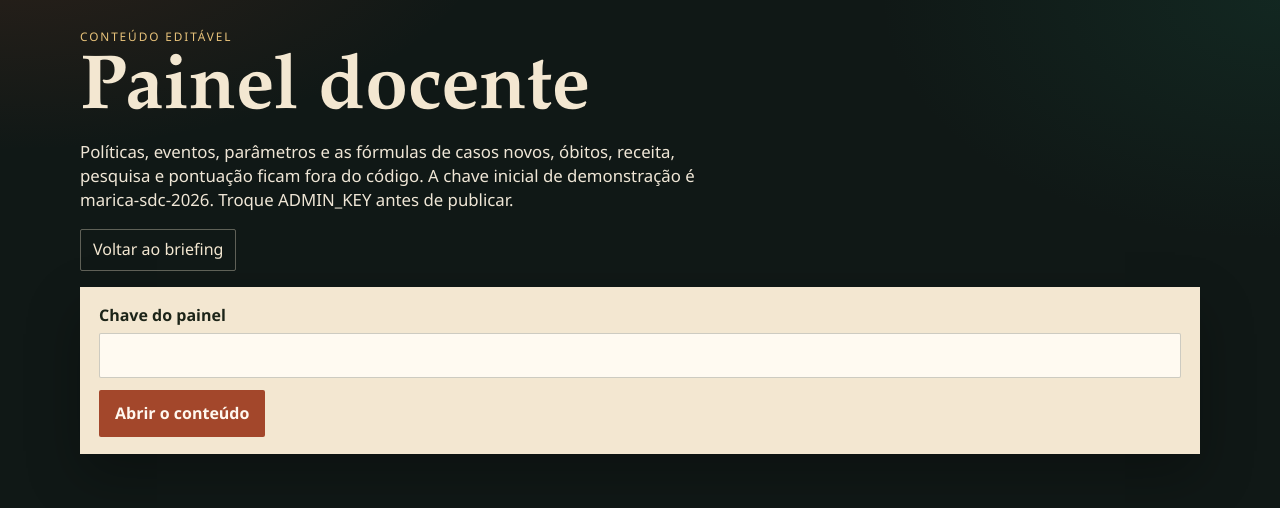
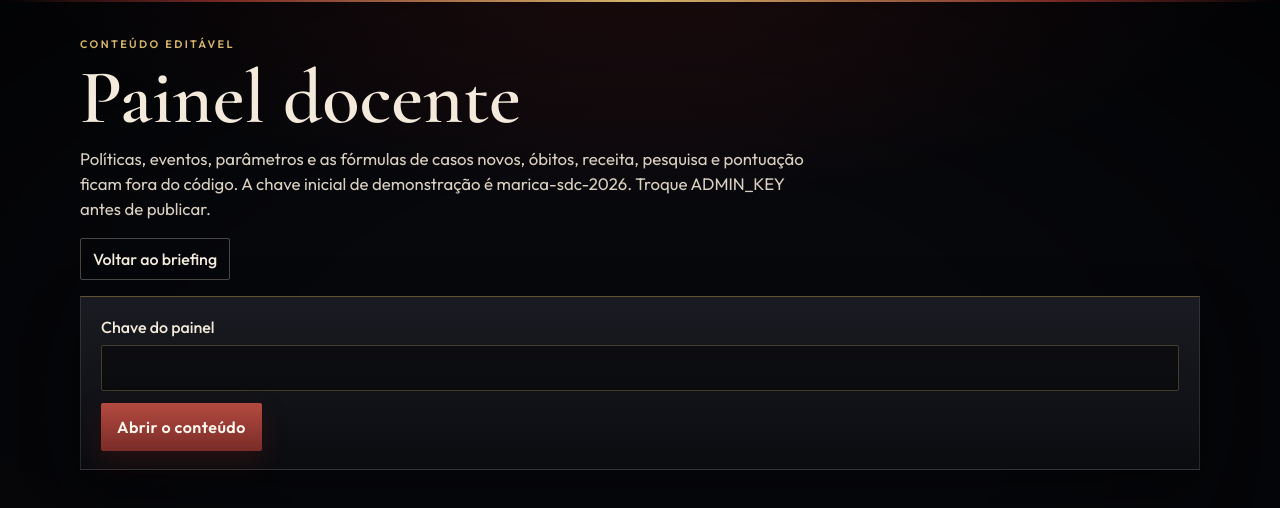
Before and after one commit to LuanaPZenha/SdC, a Next.js app: page /admin in a window 1280 px wide. Shown: the top 508 px of the page. Built offline with nearby package versions, Linux system fonts and the light colour scheme.

Commit message:
Escurece a sala e troca a tipografia
A interface passa a uma sala escura, com filete de latão e papel só nos dossiês. Os títulos usam Cormorant Garamond e o texto, Outfit.

```diff
--- a/src/app/globals.css
+++ b/src/app/globals.css
@@ -1,17 +1,21 @@
 :root {
-  --ink: #1c2418;
-  --muted: #5c6756;
-  --paper: #f3e7d1;
-  --paper-2: #e7d7b8;
-  --line: rgba(28, 36, 24, 0.14);
-  --sea: #101816;
-  --copper: #a3472b;
-  --copper-deep: #7c301c;
-  --brass: #9a7433;
-  --ok: #1d6b52;
-  --danger: #8e2e2c;
-  --foam: #d7e4d6;
-  --shadow: 0 22px 50px rgba(0, 0, 0, 0.28);
+  --ink: #16141a;
+  --ink-soft: #4a453c;
+  --muted: #a3988c;
+  --paper: #f3eadc;
+  --paper-2: #e6d9c4;
+  --line: rgba(243, 234, 220, 0.12);
+  --line-strong: rgba(212, 181, 106, 0.42);
+  --sea: #07080c;
+  --panel: rgba(16, 17, 22, 0.86);
+  --copper: #9c3a32;
+  --copper-deep: #6e241e;
+  --brass: #d4b56a;
+  --brass-dim: #8d7340;
+  --ok: #3f8f72;
+  --danger: #d15a52;
+  --foam: #d7e0d8;
+  --shadow: 0 22px 50px rgba(0, 0, 0, 0.46);
   color-scheme: dark;
 }
 
@@ -19,17 +23,48 @@
 
 html, body { margin: 0; padding: 0; }
 
+html { background: var(--sea); }
+
 body {
   min-height: 100dvh;
   background:
-    radial-gradient(900px 420px at 0% -10%, rgba(163, 71, 43, 0.2), transparent 55%),
-    radial-gradient(800px 480px at 100% 0%, rgba(29, 107, 82, 0.18), transparent 50%),
+    radial-gradient(1100px 520px at 50% -12%, rgba(140, 36, 32, 0.28), transparent 58%),
+    radial-gradient(720px 480px at 100% 110%, rgba(32, 36, 58, 0.45), transparent 52%),
+    radial-gradient(640px 420px at -10% 80%, rgba(48, 18, 16, 0.35), transparent 50%),
     var(--sea);
   color: var(--paper);
-  font-family: "Segoe UI", "Avenir Next", "Trebuchet MS", sans-serif;
+  font-family: var(--font-body), "Segoe UI", sans-serif;
   font-size: 16px;
-  line-height: 1.45;
+  line-height: 1.5;
+  font-weight: 400;
 }
+
+body::before {
+  content: "";
+  position: fixed;
+  inset: 0;
+  pointer-events: none;
+  background: radial-gradient(ellipse at center, transparent 42%, rgba(0, 0, 0, 0.62) 100%);
+  z-index: 0;
+}
+
+body::after {
+  content: "";
+  position: fixed;
+  top: 0;
+  left: 0;
+  right: 0;
+  height: 2px;
+  pointer-events: none;
+  background: linear-gradient(90deg, transparent, #7a2a26 18%, var(--brass) 50%, #7a2a26 82%, transparent);
+  z-index: 40;
+}
+
+body > * { position: relative; z-index: 1; }
+
+::selection { background: rgba(156, 58, 50, 0.9); color: #fff6ee; }
+
+:focus-visible { outline: 2px solid var(--brass); outline-offset: 2px; }
 
 button, input, select, textarea { font: inherit; }
 
@@ -44,16 +79,20 @@ a { color: inherit; }
   background: var(--paper);
   color: var(--ink);
   padding: 8px 12px;
+  z-index: 50;
 }
 
 .skip:focus { top: 12px; }
 
-.display { font-family: "Palatino Linotype", Palatino, "Book Antiqua", Georgia, serif; }
+.display {
+  font-family: var(--font-title), Georgia, serif;
+  font-weight: 600;
+}
 
 .game-title {
-  font-family: var(--font-title), "Palatino Linotype", Palatino, Georgia, serif;
-  font-weight: 900;
-  letter-spacing: 0.08em;
+  font-family: var(--font-title), Georgia, serif;
+  font-weight: 700;
+  letter-spacing: 0.06em;
   text-transform: uppercase;
   display: flex;
   align-items: center;
@@ -61,21 +100,23 @@ a { color: inherit; }
 }
 
 .biohazard {
-  width: 1.2em;
-  height: 1.2em;
+  width: 1.05em;
+  height: 1.05em;
   flex: none;
   color: #d61f18;
+  filter: drop-shadow(0 0 8px rgba(214, 31, 24, 0.45));
 }
 
-.home h1 .biohazard { width: 0.82em; height: 0.82em; }
+.home h1 .biohazard { width: 0.78em; height: 0.78em; }
 
-.home, .rank-page, .admin-page { width: min(1120px, calc(100% - 32px)); margin: 0 auto; padding: 28px 0 64px; }
+.home, .rank-page, .admin-page { width: min(1120px, calc(100% - 32px)); margin: 0 auto; padding: 36px 0 72px; }
 
 .kicker {
-  letter-spacing: 0.16em;
+  letter-spacing: 0.22em;
   text-transform: uppercase;
-  font-size: 0.74rem;
-  color: #e7c27a;
+  font-size: 0.68rem;
+  font-weight: 600;
+  color: var(--brass);
 }
 
 h1, h2, h3, p { margin-top: 0; }
@@ -88,53 +129,62 @@ h1, h2, h3, p { margin-top: 0; }
 }
 
 .home h1.game-title {
-  font-weight: 900;
+  font-weight: 700;
   flex-wrap: nowrap;
-  font-size: clamp(1.05rem, 4.5vw, 3.85rem);
-  line-height: 1;
-  letter-spacing: 0.045em;
+  font-size: clamp(1.15rem, 4.6vw, 4.15rem);
+  line-height: 0.95;
+  letter-spacing: 0.04em;
 }
 
 .home h1.game-title span { white-space: nowrap; }
 
-.lede { max-width: 68ch; color: #efe6d6; font-size: 1.05rem; }
+.lede { max-width: 68ch; color: #d9d0c2; font-size: 1.05rem; }
 
-.grid-3, .grid-2 { display: grid; gap: 14px; margin: 22px 0; }
+.grid-3, .grid-2 { display: grid; gap: 14px; margin: 26px 0; }
 
 .grid-3 { grid-template-columns: repeat(3, 1fr); }
 
 .grid-2 { grid-template-columns: 1.2fr 0.8fr; }
 
-.sheet, .panel, .dossier, .card, .choice, .table-wrap, .admin-card {
-  background: var(--paper);
-  color: var(--ink);
+.sheet, .panel, .card, .table-wrap, .admin-card, .plate, .side-block, .gauge, .date-block {
+  background:
+    linear-gradient(180deg, rgba(28, 29, 36, 0.94), rgba(12, 13, 17, 0.94));
+  color: var(--paper);
+  border: 1px solid var(--line);
+  box-shadow: var(--shadow);
 }
 
 .sheet, .panel, .admin-card, .table-wrap {
-  padding: 16px 18px;
-  border: 1px solid transparent;
-  box-shadow: var(--shadow);
+  padding: 18px 20px;
 }
 
-.sheet h2, .panel h2, .admin-card h2 { font-size: 1.35rem; margin-bottom: 8px; }
+.sheet, .panel, .admin-card {
+  border-top: 1px solid var(--line-strong);
+}
+
+.sheet h2, .panel h2, .admin-card h2 { font-size: 1.65rem; margin-bottom: 8px; letter-spacing: 0.01em; }
 
 .sheet p, .panel p, .muted { color: var(--muted); }
 
 .sheet ul { margin: 0; padding-left: 18px; }
 
-.field { display: flex; flex-direction: column; gap: 6px; margin-bottom: 12px; font-weight: 650; }
+.sheet li + li { margin-top: 4px; }
 
-.field span, .check span { font-weight: 650; }
+.field { display: flex; flex-direction: column; gap: 6px; margin-bottom: 12px; font-weight: 500; }
+
+.field span, .check span { font-weight: 500; }
 
 input, select, textarea {
-  background: #fffaf1;
-  color: var(--ink);
-  border: 1px solid rgba(28, 36, 24, 0.22);
+  background: rgba(0, 0, 0, 0.38);
+  color: var(--paper);
+  border: 1px solid rgba(212, 181, 106, 0.28);
   border-radius: 2px;
   padding: 10px 12px;
 }
 
 textarea { min-height: 110px; resize: vertical; }
+
+input[type="radio"], input[type="checkbox"] { accent-color: var(--copper); }
 
 .checks { display: grid; gap: 8px; }
 
@@ -143,8 +193,14 @@ textarea { min-height: 110px; resize: vertical; }
   grid-template-columns: auto 1fr;
   gap: 10px;
   align-items: start;
-  padding: 8px;
-  background: rgba(255, 250, 241, 0.7);
+  padding: 8px 10px;
+  background: rgba(255, 248, 235, 0.03);
+  border: 1px solid rgba(255, 248, 235, 0.06);
+}
+
+.check:has(input:checked) {
+  border-color: rgba(212, 181, 106, 0.5);
+  background: rgba(212, 181, 106, 0.08);
 }
 
 .actions, .row { display: flex; flex-wrap: wrap; gap: 10px; align-items: center; }
@@ -159,68 +215,94 @@ textarea { min-height: 110px; resize: vertical; }
 }
 
 .button, .end-day, .choice {
-  background: var(--copper);
-  color: #fff8ef;
+  background: linear-gradient(180deg, #b44a40 0%, #7a2c28 100%);
+  color: #fff6ee;
   padding: 12px 16px;
-  font-weight: 700;
+  font-weight: 600;
+  letter-spacing: 0.03em;
+  box-shadow: 0 10px 24px rgba(90, 22, 18, 0.35);
 }
 
-.button.secondary, .tab, .text-link, .card button.ghost {
+.button:hover, .end-day:hover, .choice:hover { filter: brightness(1.08); }
+
+.button.secondary, .text-link {
   background: transparent;
-  color: var(--ink);
-  border: 1px solid rgba(28, 36, 24, 0.22);
-}
-
-.home .button.secondary, .rank-page .text-link, .admin-page .text-link, .top-link {
   color: var(--paper);
-  border-color: rgba(243, 231, 209, 0.35);
+  border: 1px solid rgba(243, 234, 220, 0.28);
+  box-shadow: none;
+  font-weight: 500;
   padding: 8px 12px;
 }
 
-.button:disabled, .choice:disabled, .card button:disabled, .end-day:disabled { opacity: 0.45; cursor: not-allowed; }
+.dossier .button.secondary {
+  color: var(--ink);
+  border-color: rgba(22, 20, 26, 0.22);
+}
+
+.button:disabled, .choice:disabled, .card button:disabled, .end-day:disabled { opacity: 0.45; cursor: not-allowed; filter: none; }
 
 .error {
-  background: #f3d2cb;
-  color: #6d221c;
+  background: #3a1c1c;
+  color: #f0c7c2;
+  border: 1px solid rgba(209, 90, 82, 0.45);
   padding: 10px 12px;
   margin: 10px 0;
 }
 
 .ok-note {
-  background: #d7ebdf;
-  color: #164838;
+  background: #163028;
+  color: #cfe6da;
+  border: 1px solid rgba(63, 143, 114, 0.4);
   padding: 10px 12px;
 }
 
 .storage { font-size: 0.92rem; }
 
-.room { min-height: 100dvh; display: grid; grid-template-rows: auto 1fr auto; }
+.room { min-height: 100dvh; display: grid; grid-template-rows: auto auto 1fr auto; }
 
 .topbar, .war, .dock { width: min(1280px, calc(100% - 20px)); margin: 0 auto; }
 
-.topbar { display: grid; grid-template-columns: minmax(240px, 330px) 1fr; gap: 16px; padding: 16px 0 8px; align-items: end; }
+.topbar {
+  display: grid;
+  grid-template-columns: minmax(240px, 340px) 1fr;
+  gap: 16px;
+  padding: 18px 0 12px;
+  align-items: end;
+  border-bottom: 1px solid rgba(212, 181, 106, 0.14);
+}
 
 .brand { display: flex; flex-direction: column; gap: 2px; }
 
-.brand a { text-decoration: none; font-size: 1.15rem; line-height: 1.05; letter-spacing: 0.04em; }
+.brand a { text-decoration: none; font-size: 1.28rem; line-height: 1; letter-spacing: 0.05em; }
 
 .brand a span { white-space: nowrap; }
 
+.brand > span:last-child { color: var(--muted); font-size: 0.92rem; }
+
 .gauges { display: grid; grid-template-columns: 1.2fr repeat(3, 1fr); gap: 10px; }
 
-.gauge, .date-block {
-  background: rgba(243, 231, 209, 0.08);
-  border: 1px solid rgba(243, 231, 209, 0.16);
-  padding: 8px 10px;
+.gauge, .date-block { padding: 10px 12px; }
+
+.gauge span, .date-block span, .stat span {
+  display: block;
+  font-size: 0.68rem;
+  letter-spacing: 0.14em;
+  text-transform: uppercase;
+  color: #cbbfa8;
+  font-weight: 600;
 }
 
-.gauge span, .date-block span, .stat span { display: block; font-size: 0.75rem; letter-spacing: 0.04em; text-transform: uppercase; color: #d9ccb4; }
+.gauge strong, .date-block strong, .stat strong {
+  font-family: var(--font-title), Georgia, serif;
+  font-weight: 600;
+  font-size: 1.55rem;
+  letter-spacing: 0.01em;
+  color: var(--paper);
+}
 
-.gauge strong, .date-block strong, .stat strong { font-size: 1.25rem; }
+.date-block .when { text-transform: none; letter-spacing: 0; font-weight: 500; color: var(--muted); }
 
-.date-block .when { text-transform: none; letter-spacing: 0; }
-
-.bar { height: 7px; background: rgba(255, 255, 255, 0.12); margin-top: 6px; }
+.bar { height: 5px; background: rgba(255, 255, 255, 0.08); margin-top: 8px; }
 
 .bar i { display: block; height: 100%; background: var(--brass); }
 
@@ -228,33 +310,33 @@ textarea { min-height: 110px; resize: vertical; }
 
 .bar.bad i { background: var(--danger); }
 
-.war { display: grid; grid-template-columns: minmax(0, 1.45fr) minmax(280px, 0.72fr); gap: 16px; padding-bottom: 16px; }
+.war { display: grid; grid-template-columns: minmax(0, 1.45fr) minmax(280px, 0.72fr); gap: 16px; padding: 16px 0; }
 
-.plate { background: var(--paper); color: var(--ink); padding: 12px; box-shadow: var(--shadow); }
+.plate { padding: 14px; }
 
 .plate-head, .side-block h2, .dock-head { display: flex; justify-content: space-between; gap: 12px; align-items: baseline; }
 
-.atlas { width: 100%; height: auto; display: block; background: #071018; border-radius: 2px; }
+.atlas { width: 100%; height: auto; display: block; background: #05070b; border-radius: 2px; }
 
-.neighbor-land { fill: #24342e; stroke: #15211c; stroke-width: 1; }
+.neighbor-land { fill: #1a211e; stroke: #0e1412; stroke-width: 1; }
 
-.region { cursor: pointer; stroke: rgba(16, 14, 10, 0.9); stroke-width: 1.2; }
+.region { cursor: pointer; stroke: rgba(8, 7, 6, 0.92); stroke-width: 1.2; }
 
-.region.selected { stroke: #f6e7c2; stroke-width: 2.8; }
+.region.selected { stroke: #e4c98a; stroke-width: 2.6; }
 
-.lagoon { fill: #0c3042; stroke: #1c6278; stroke-width: 0.8; pointer-events: none; }
+.lagoon { fill: #071824; stroke: #163e4e; stroke-width: 0.8; pointer-events: none; }
 
-.shore { fill: none; stroke: #d5e7ef; stroke-width: 1.8; pointer-events: none; }
+.shore { fill: none; stroke: rgba(213, 231, 239, 0.55); stroke-width: 1.6; pointer-events: none; }
 
-.map-label { font-size: 13px; font-weight: 700; fill: #f6f1e4; stroke: rgba(8, 10, 8, 0.82); stroke-width: 3px; paint-order: stroke fill; }
+.map-label { font-size: 13px; font-weight: 650; fill: #f6f1e4; stroke: rgba(8, 10, 8, 0.82); stroke-width: 3px; paint-order: stroke fill; }
 
-.map-count { font-size: 11px; font-weight: 650; fill: #f0d7a2; }
+.map-count { font-size: 11px; font-weight: 600; fill: #f0d7a2; }
 
 .city-dot { fill: #f7f3e8; stroke: #1a140e; stroke-width: 1; }
 
-.neighbor-label { fill: rgba(214, 224, 214, 0.55); font-size: 12px; letter-spacing: 0.04em; pointer-events: none; }
+.neighbor-label { fill: rgba(214, 224, 214, 0.48); font-size: 12px; letter-spacing: 0.04em; pointer-events: none; }
 
-.ocean-label { fill: rgba(198, 220, 228, 0.42); font-size: 12px; letter-spacing: 0.34em; pointer-events: none; }
+.ocean-label { fill: rgba(198, 220, 228, 0.32); font-size: 12px; letter-spacing: 0.34em; pointer-events: none; }
 
 .bus-route {
   fill: none;
@@ -306,31 +388,35 @@ textarea { min-height: 110px; resize: vertical; }
 
 .detail { display: grid; grid-template-columns: 1.4fr repeat(4, 1fr); gap: 8px; margin-top: 10px; }
 
-.stat { background: rgba(28, 36, 24, 0.05); padding: 8px; }
+.stat {
+  background: rgba(255, 248, 235, 0.04);
+  border: 1px solid rgba(255, 248, 235, 0.06);
+  padding: 8px 10px;
+}
 
-.stat strong { color: var(--ink); font-size: 1rem; }
+.stat strong { font-size: 1.2rem; }
 
 .side { display: flex; flex-direction: column; gap: 12px; }
 
-.side-block { background: rgba(243, 231, 209, 0.08); border: 1px solid rgba(243, 231, 209, 0.14); padding: 12px; }
+.side-block { padding: 14px; }
 
-.side-block h2 { font-size: 1.15rem; margin: 0 0 8px; }
+.side-block h2 { font-size: 1.45rem; margin: 0 0 8px; }
 
 .faction { margin-bottom: 8px; }
 
-.faction .bar { background: rgba(255, 255, 255, 0.12); }
+.faction .bar { background: rgba(255, 255, 255, 0.08); }
 
 .log { list-style: none; margin: 0; padding: 0; max-height: 180px; overflow: auto; }
 
-.log li { padding: 6px 0; border-top: 1px solid rgba(243, 231, 209, 0.12); font-size: 0.92rem; }
+.log li { padding: 8px 0; border-top: 1px solid var(--line); font-size: 0.92rem; }
 
 .chips { display: flex; flex-wrap: wrap; gap: 6px; }
 
-.chip { border: 1px solid rgba(243, 231, 209, 0.3); padding: 4px 8px; font-size: 0.82rem; }
+.chip { border: 1px solid rgba(212, 181, 106, 0.35); padding: 4px 8px; font-size: 0.82rem; color: #f0e2c4; }
 
 .views, .upgrades, .news, .note { width: min(1280px, calc(100% - 20px)); margin-left: auto; margin-right: auto; }
 
-.views { display: flex; flex-wrap: wrap; gap: 10px; align-items: center; padding-bottom: 12px; }
+.views { display: flex; flex-wrap: wrap; gap: 10px; align-items: center; padding: 12px 0; }
 
 .views .tabs { margin-bottom: 0; }
 
@@ -340,19 +426,20 @@ textarea { min-height: 110px; resize: vertical; }
 
 .news { display: grid; gap: 12px; }
 
-.news .plate-head, .news-popup .plate-head { color: var(--paper); }
-
 .news .log { max-height: none; }
 
-.news-popup { display: grid; gap: 14px; }
+.news .text-link { color: var(--brass); border-color: rgba(212, 181, 106, 0.4); padding: 6px 10px; }
 
-.news-popup .plate-head { color: var(--ink); }
+.upgrades > .plate-head,
+.news > .plate-head {
+  flex-direction: column;
+  align-items: flex-start;
+  gap: 2px;
+  margin-bottom: 14px;
+}
 
-.news-popup article { border-top: 1px solid var(--line); padding-top: 8px; }
-
-.news-popup article:first-of-type { border-top: 0; padding-top: 0; }
-
-.upgrades .plate-head { margin-bottom: 12px; color: var(--paper); }
+.upgrades > .plate-head span,
+.news > .plate-head span { color: var(--muted); font-size: 0.95rem; }
 
 .upgrades .cards { grid-template-columns: repeat(auto-fit, minmax(240px, 1fr)); }
 
@@ -360,39 +447,93 @@ textarea { min-height: 110px; resize: vertical; }
 
 .tabs { display: flex; flex-wrap: wrap; gap: 6px; margin-bottom: 10px; }
 
-.tab { color: var(--paper); padding: 8px 10px; }
+.tab {
+  color: #d9d0c2;
+  background: transparent;
+  border: 1px solid transparent;
+  padding: 9px 14px;
+  letter-spacing: 0.12em;
+  text-transform: uppercase;
+  font-size: 0.74rem;
+  font-weight: 600;
+}
 
-.tab.on { background: var(--paper); color: var(--ink); }
+.tab.on {
+  color: #f6edd8;
+  background: rgba(212, 181, 106, 0.1);
+  border-color: rgba(212, 181, 106, 0.45);
+}
 
 .dock-grid { display: grid; grid-template-columns: 1fr 190px; gap: 10px; }
 
 .cards { display: grid; grid-template-columns: repeat(auto-fit, minmax(210px, 1fr)); gap: 8px; }
 
-.card { padding: 10px; border-left: 4px solid transparent; }
+.card { padding: 14px; border-left: 3px solid transparent; }
 
-.card.on { border-left-color: var(--copper); background: #fff8ee; }
+.card.on {
+  border-left-color: #c4473a;
+  background: linear-gradient(180deg, rgba(72, 24, 22, 0.72), rgba(14, 12, 14, 0.94));
+  box-shadow: inset 0 0 0 1px rgba(196, 71, 58, 0.28), var(--shadow);
+}
 
-.card h3 { margin: 0 0 6px; font-size: 1rem; }
+.card h3 { margin: 0 0 6px; font-size: 1.02rem; letter-spacing: 0.01em; }
 
 .card p { margin: 0 0 8px; color: var(--muted); font-size: 0.92rem; }
 
-.card button, .end-day { width: 100%; }
+.card button {
+  width: 100%;
+  background: transparent;
+  color: var(--paper);
+  border: 1px solid rgba(212, 181, 106, 0.4);
+  padding: 8px 10px;
+  font-weight: 600;
+}
 
-.end-day { min-height: 100%; font-size: 1.05rem; }
+.card.on button {
+  background: linear-gradient(180deg, #b44a40 0%, #7a2c28 100%);
+  border-color: transparent;
+  color: #fff6ee;
+}
+
+.end-day { min-height: 100%; font-size: 1rem; }
 
 .overlay {
   position: fixed;
   inset: 0;
-  background: rgba(8, 12, 10, 0.72);
+  background: rgba(4, 5, 8, 0.78);
   display: grid;
   place-items: center;
   padding: 18px;
   z-index: 30;
+  backdrop-filter: blur(3px);
 }
 
-.dossier { width: min(720px, 100%); max-height: min(88dvh, 860px); overflow: auto; padding: 22px; box-shadow: var(--shadow); }
+.dossier {
+  width: min(720px, 100%);
+  max-height: min(88dvh, 860px);
+  overflow: auto;
+  padding: 26px 26px 22px;
+  background:
+    linear-gradient(180deg, rgba(255, 250, 240, 0.4), transparent 28%),
+    var(--paper);
+  color: var(--ink);
+  border: 1px solid rgba(212, 181, 106, 0.55);
+  box-shadow: 0 30px 80px rgba(0, 0, 0, 0.55);
+}
 
-.dossier h2 { font-size: clamp(1.8rem, 4vw, 2.6rem); line-height: 1; margin-bottom: 8px; }
+.dossier h2 { font-size: clamp(2rem, 4vw, 2.8rem); line-height: 0.95; margin-bottom: 8px; }
+
+.dossier p, .dossier .muted { color: var(--ink-soft); }
+
+.dossier .kicker { color: var(--copper-deep); }
+
+.news-popup { display: grid; gap: 14px; }
+
+.news-popup .plate-head { color: var(--ink); }
+
+.news-popup article { border-top: 1px solid rgba(22, 20, 26, 0.12); padding-top: 8px; }
+
+.news-popup article:first-of-type { border-top: 0; padding-top: 0; }
 
 .choices { display: grid; gap: 8px; }
 
@@ -400,55 +541,81 @@ textarea { min-height: 110px; resize: vertical; }
 
 .stamp {
   display: inline-block;
-  border: 3px solid var(--copper-deep);
+  border: 2px solid var(--copper-deep);
   color: var(--copper-deep);
   text-transform: uppercase;
-  letter-spacing: 0.08em;
-  font-weight: 800;
+  letter-spacing: 0.12em;
+  font-weight: 700;
+  font-size: 0.78rem;
   padding: 6px 10px;
   transform: rotate(-6deg);
   margin-bottom: 8px;
 }
 
-.stamp.win { border-color: var(--ok); color: var(--ok); }
+.stamp.win { border-color: var(--ok); color: #1d6b52; }
 
 .codex { display: grid; gap: 10px; }
 
-.codex article { border-top: 1px solid var(--line); padding-top: 8px; }
+.codex article { border-top: 1px solid rgba(22, 20, 26, 0.12); padding-top: 8px; }
 
 .spark { width: 100%; height: 42px; }
 
 table { width: 100%; border-collapse: collapse; }
 
-th, td { text-align: left; padding: 8px 6px; border-bottom: 1px solid var(--line); vertical-align: top; }
+th, td { text-align: left; padding: 10px 8px; border-bottom: 1px solid var(--line); vertical-align: top; }
 
-.badge { font-size: 0.75rem; font-weight: 800; letter-spacing: 0.04em; text-transform: uppercase; }
+th {
+  font-size: 0.7rem;
+  letter-spacing: 0.12em;
+  text-transform: uppercase;
+  color: var(--brass);
+  font-weight: 600;
+}
 
-.badge.win { color: var(--ok); }
+.badge { font-size: 0.75rem; font-weight: 700; letter-spacing: 0.04em; text-transform: uppercase; }
 
-.badge.lost { color: var(--danger); }
+.badge.win { color: #8fd4b8; }
+
+.badge.lost { color: #f0a39c; }
 
 .admin-layout { display: grid; grid-template-columns: 180px 1fr; gap: 16px; }
 
 .admin-nav { display: flex; flex-direction: column; gap: 6px; }
 
-.admin-nav button { text-align: left; color: var(--paper); background: transparent; border: 1px solid rgba(243, 231, 209, 0.2); padding: 8px; }
+.admin-nav button {
+  text-align: left;
+  color: var(--paper);
+  background: transparent;
+  border: 1px solid rgba(243, 234, 220, 0.16);
+  padding: 8px 10px;
+  letter-spacing: 0.04em;
+}
 
-.admin-nav button.on { background: var(--paper); color: var(--ink); }
+.admin-nav button.on {
+  background: rgba(212, 181, 106, 0.12);
+  color: var(--paper);
+  border-color: rgba(212, 181, 106, 0.5);
+}
 
 .bits { display: flex; flex-wrap: wrap; gap: 6px; }
 
-.bits button { background: #fffaf1; color: var(--ink); border: 1px solid var(--line); padding: 4px 8px; }
+.bits button {
+  background: transparent;
+  color: var(--paper);
+  border: 1px solid rgba(243, 234, 220, 0.22);
+  padding: 4px 8px;
+}
 
-.bits button.on { background: var(--ink); color: var(--paper); }
+.bits button.on { background: var(--brass); color: #1a140c; border-color: var(--brass); }
 
-.loading { padding: 40px; }
+.loading { padding: 48px 20px; color: var(--muted); letter-spacing: 0.08em; text-transform: uppercase; font-size: 0.8rem; }
 
 @media (max-width: 980px) {
   .grid-3, .grid-2, .war, .topbar, .dock-grid, .detail, .admin-layout, .gauges { grid-template-columns: 1fr; }
   .views .end-day { width: 100%; margin-left: 0; }
   .topbar { width: min(1280px, calc(100% - 16px)); }
   .end-day { min-height: 64px; }
+  .home h1.game-title { letter-spacing: 0.02em; }
 }
 
 @media (prefers-reduced-motion: reduce) {
--- a/src/app/layout.tsx
+++ b/src/app/layout.tsx
@@ -1,11 +1,18 @@
 import type { Metadata } from "next";
-import { Cinzel } from "next/font/google";
+import { Cormorant_Garamond, Outfit } from "next/font/google";
 import "./globals.css";
 
-const titleFont = Cinzel({
+const titleFont = Cormorant_Garamond({
   subsets: ["latin", "latin-ext"],
-  weight: ["700", "900"],
+  weight: ["500", "600", "700"],
   variable: "--font-title",
+  display: "swap",
+});
+
+const bodyFont = Outfit({
+  subsets: ["latin", "latin-ext"],
+  weight: ["400", "500", "600", "700"],
+  variable: "--font-body",
   display: "swap",
 });
 
@@ -16,7 +23,7 @@ export const metadata: Metadata = {
 
 export default function RootLayout({ children }: { children: React.ReactNode }) {
   return (
-    <html lang="pt-BR" className={titleFont.variable}>
+    <html lang="pt-BR" className={`${titleFont.variable} ${bodyFont.variable}`}>
       <body>
         <a className="skip" href="#conteudo">
           Ir para o conteúdo
--- a/src/components/Sala.tsx
+++ b/src/components/Sala.tsx
@@ -456,7 +456,7 @@ function Spark({ history }: { history: number[] }) {
     .join(" ");
   return (
     <svg className="spark" viewBox={`0 0 ${width} ${height}`} role="img" aria-label="Curva de infectados">
-      <path d={path} fill="none" stroke="#e7c27a" strokeWidth="2" />
+      <path d={path} fill="none" stroke="#d7b56a" strokeWidth="2" />
     </svg>
   );
 }
```
Also changed, not shown: 1 other file (tests, documents, lock files or other folders).
